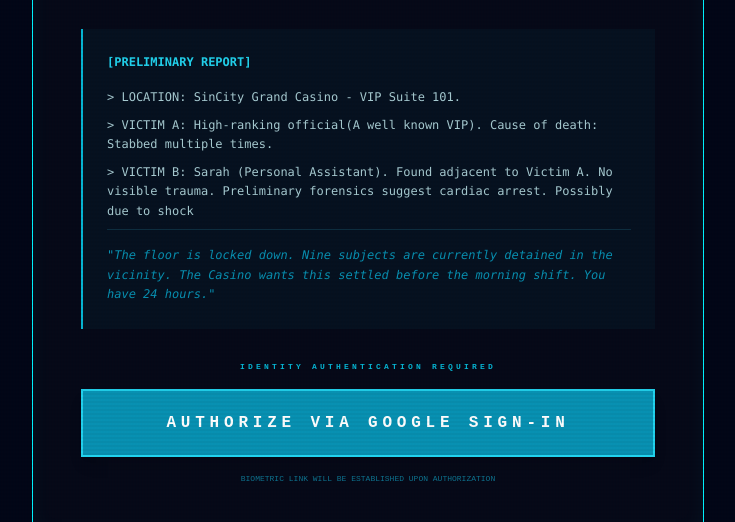
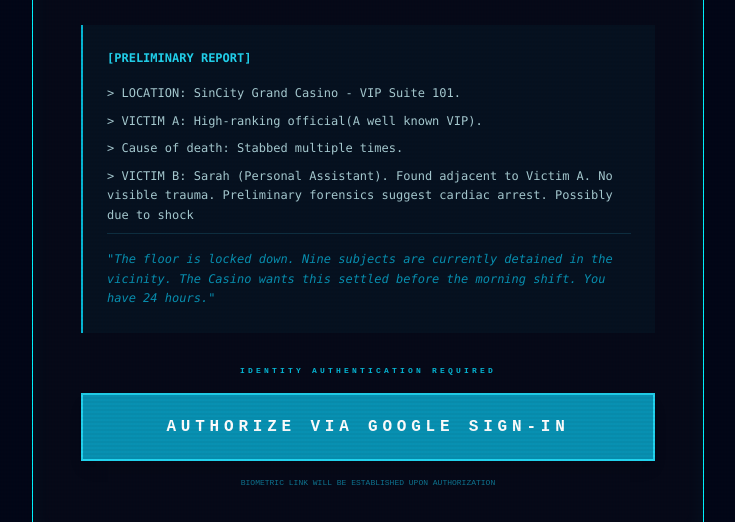
Before and after one commit to aashh77/SinCity, a website: page Frontend/index.html in a window 1280 px wide. Shown: the part 185-707 px from the top of the page, without its empty margins (272-1007 px from the left). Drawn offline with nearby package versions, Linux system fonts and the light colour scheme; a web font is replaced by a local one.

Commit message:
fixed slightly

```diff
--- a/Backend/server.js
+++ b/Backend/server.js
@@ -130,6 +130,7 @@ app.post('/api/interrogate', async (req, res) => {
     - IF YOU ARE Judge Halloway, DONT REPLY PROPERLY UNTIL USER SPEAKS IN ALL CAPS. In not in caps, ask them to speak up as you can't hear them.
     - If you are Jax, be cunning and greedy and insensitive.
     - Depending on your role, speak formally or informally(can use classic Las Vegas slangs).
+    - If you are Manager Silas, you will speak in a hurry and with impatience and try to go back to your gambling game.
 
     PATIENCE LOGIC:
     - If the detective is being repetitive, rude, or showing you evidence you've already explained, become hostile.
--- a/Frontend/index.html
+++ b/Frontend/index.html
@@ -29,7 +29,8 @@
             <div class="bg-cyan-950/20 border-l-2 border-cyan-500 p-6 mb-8 font-mono text-xs leading-relaxed text-cyan-100/80">
                 <p class="mb-4 text-cyan-400 font-black">[PRELIMINARY REPORT]</p>
                 <p class="mb-2">> LOCATION: SinCity Grand Casino - VIP Suite 101.</p>
-                <p class="mb-2">> VICTIM A: High-ranking official(A well known VIP). Cause of death: Stabbed multiple times.</p>
+                <p class="mb-2">> VICTIM A: High-ranking official(A well known VIP). </p>
+                <p class="mb-2">> Cause of death: Stabbed multiple times.</p>
                 <p class="mb-2">> VICTIM B: Sarah (Personal Assistant). Found adjacent to Victim A. No visible trauma. Preliminary forensics suggest cardiac arrest. Possibly due to shock</p>
                 <p class="italic text-cyan-600 border-t border-cyan-900/50 pt-4">"The floor is locked down. Nine subjects are currently detained in the vicinity. The Casino wants this settled before the morning shift. You have 24 hours."</p>
             </div>
```
